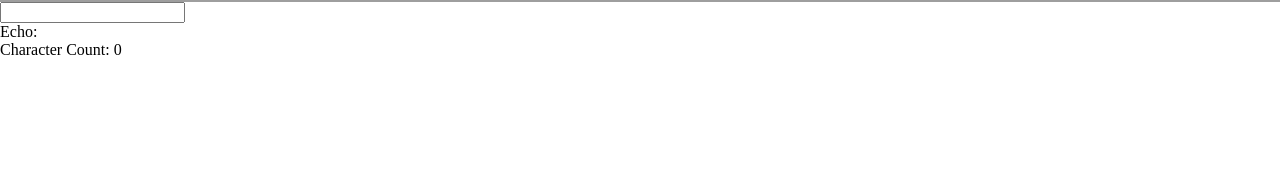
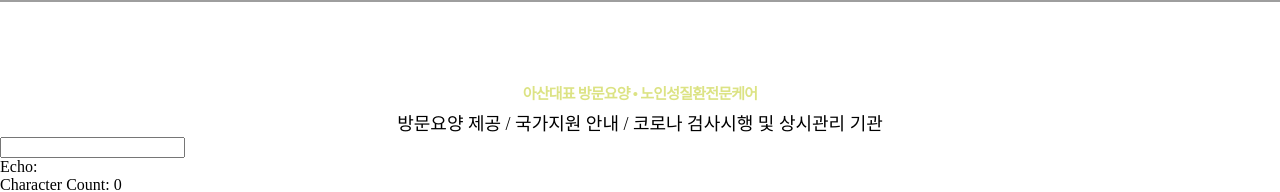
Before and after one commit to thdwlsgus0/start_project, a React app in the folder client/: page / in a window 1280 px wide. Shown: the part 499-691 px from the top of the page. Built offline with nearby package versions, Linux system fonts and the light colour scheme; grey boxes are pictures that could not be loaded.

Commit message:
style: 소개 문구 추가 (#16)

```diff
--- a/client/src/App.jsx
+++ b/client/src/App.jsx
@@ -3,6 +3,7 @@ import Header from './components/Header';
 import { createGlobalStyle } from 'styled-components';
 import { RecoilRoot, atom, selector, useRecoilState, useRecoilValue } from 'recoil';
 import CharacterCounter from './components/CharacterCounter';
+import IntroduceSection from './components/IntroduceSection';
 
 const GlobalStyle = createGlobalStyle`
   body {
@@ -25,6 +26,7 @@ const App = () => {
 		<RecoilRoot>
 			<GlobalStyle/>
 			<Header></Header>
+			<IntroduceSection />
 			<CharacterCounter />
 		</RecoilRoot>
 	)
--- /dev/null
+++ b/client/src/components/IntroduceSection/IntroduceSection.jsx
@@ -0,0 +1,41 @@
+import React from 'react';
+import styled from 'styled-components';
+
+const IntroduceSectionContainer = styled.div`
+	text-align: center;
+
+	&:not(:first-child) {
+		margin-top: 80px;
+	}
+`;
+
+const IntroduceSectionTitle = styled.strong`
+	display: block;
+	font-size: 15px;
+	font-weight: bold;
+	color: #dce384;
+	letter-spacing: -0.8px;
+`;
+
+const IntroduceSectionSubTitle = styled.span`
+	display: block;
+	font-size: 18px;
+	font-weight: 300;
+	line-height: 26px;
+	word-break: break-all;
+
+	&:not(:first-child) {
+		margin-top: 8px;
+	}
+`;
+
+const IntroduceSection = () => {
+	return (
+		<IntroduceSectionContainer>
+			<IntroduceSectionTitle>아산대표 방문요양 • 노인성질환전문케어</IntroduceSectionTitle>
+			<IntroduceSectionSubTitle> 방문요양 제공 / 국가지원 안내 / 코로나 검사시행 및 상시관리 기관</IntroduceSectionSubTitle>
+		</IntroduceSectionContainer>
+	);
+}
+
+export default IntroduceSection;
--- /dev/null
+++ b/client/src/components/IntroduceSection/index.js
@@ -0,0 +1 @@
+export { default } from './IntroduceSection';
```
